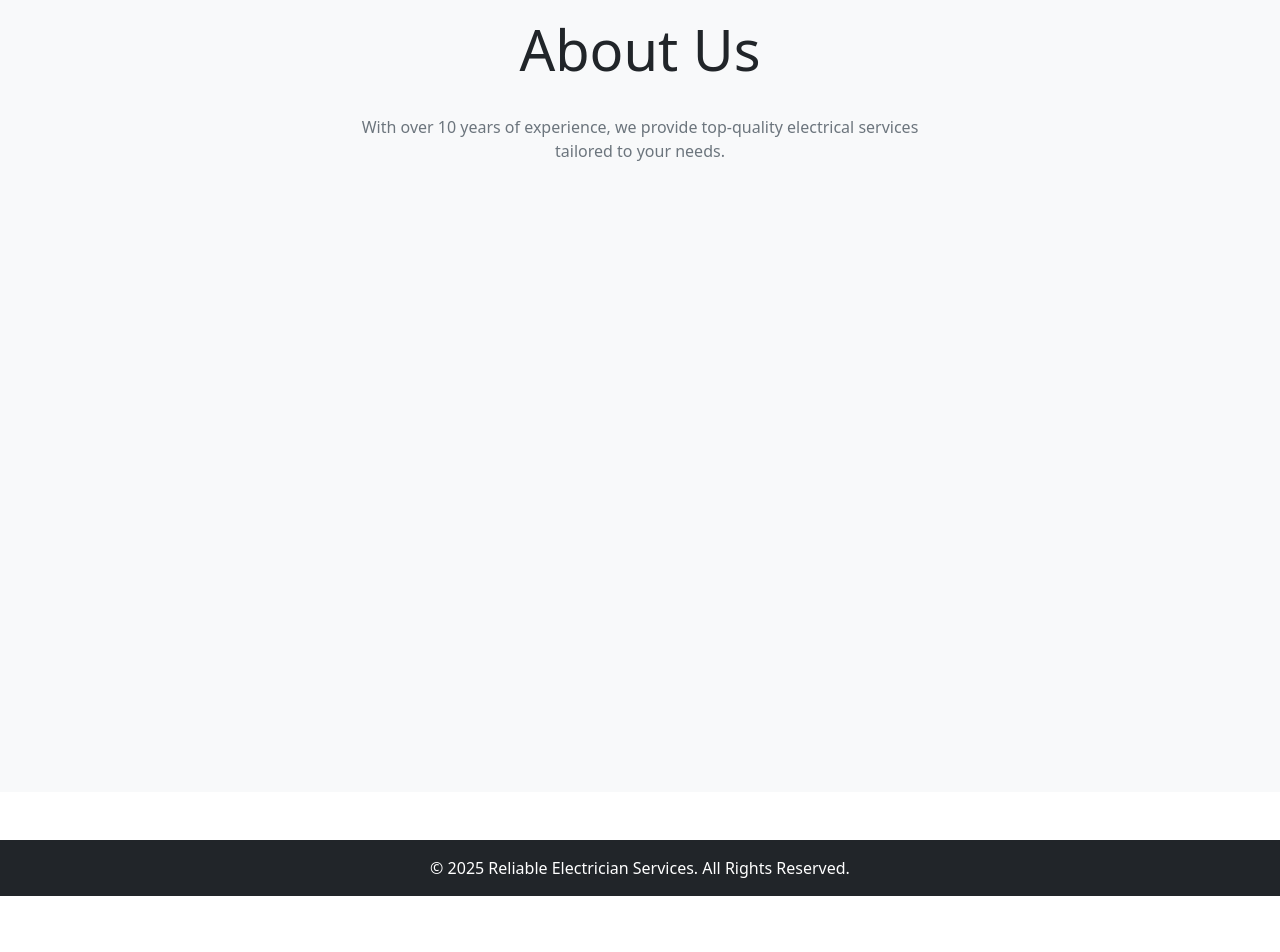
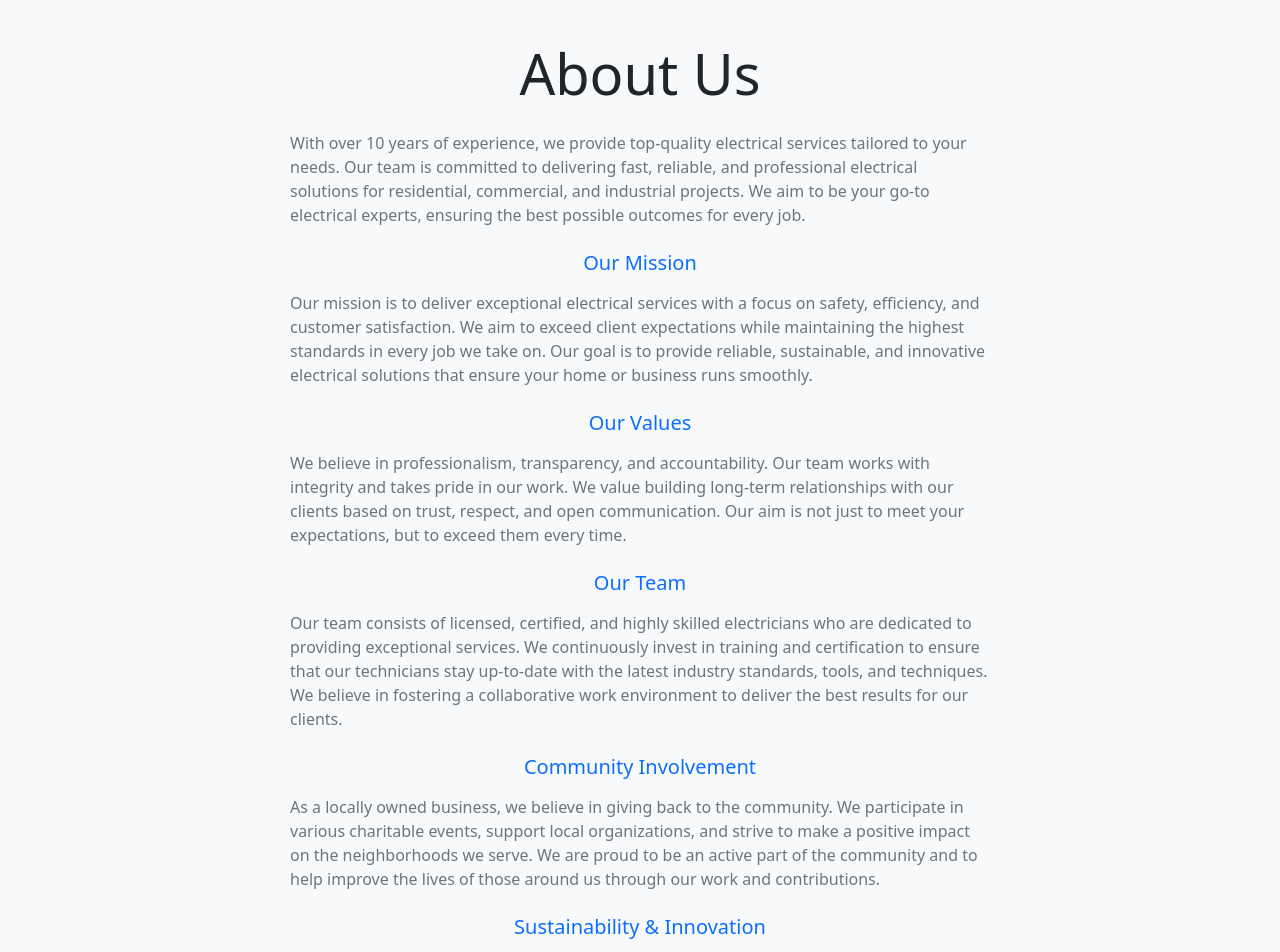
Before and after one commit to Kummirai/electrician, a React (Vite) app in the folder electrician/: page /about in a window 1280 px wide. Shown: the part 80-1032 px from the top of the page. Before the commit the page ends 976 px from the top, so only its background shows below. Built offline with nearby package versions, Linux system fonts and the light colour scheme.

Commit message:
Enhance the content and styling of the About page.

```diff
--- a/electrician/src/assets/AboutPage.jsx
+++ b/electrician/src/assets/AboutPage.jsx
@@ -2,10 +2,35 @@ import React from "react";
 
 export default function AboutPage() {
   return (
-    <div className="min-vh-100 bg-light p-4 text-center d-flex flex-column align-items-center">
-      <h2 className="display-4 font-weight-bold">About Us</h2>
-      <p className="text-secondary mt-4 mx-auto" style={{ maxWidth: '600px' }}>
-        With over 10 years of experience, we provide top-quality electrical services tailored to your needs.
+    <div className="min-vh-100 bg-light p-5 d-flex flex-column align-items-center">
+      <h2 className="display-4 font-weight-bold text-center mb-4">About Us</h2>
+      <p className="text-secondary mb-4" style={{ maxWidth: '700px' }}>
+        With over 10 years of experience, we provide top-quality electrical services tailored to your needs. Our team is committed to delivering fast, reliable, and professional electrical solutions for residential, commercial, and industrial projects. We aim to be your go-to electrical experts, ensuring the best possible outcomes for every job.
+      </p>
+
+      <h3 className="h5 text-primary mb-3">Our Mission</h3>
+      <p className="text-secondary mb-4" style={{ maxWidth: '700px' }}>
+        Our mission is to deliver exceptional electrical services with a focus on safety, efficiency, and customer satisfaction. We aim to exceed client expectations while maintaining the highest standards in every job we take on. Our goal is to provide reliable, sustainable, and innovative electrical solutions that ensure your home or business runs smoothly.
+      </p>
+
+      <h3 className="h5 text-primary mb-3">Our Values</h3>
+      <p className="text-secondary mb-4" style={{ maxWidth: '700px' }}>
+        We believe in professionalism, transparency, and accountability. Our team works with integrity and takes pride in our work. We value building long-term relationships with our clients based on trust, respect, and open communication. Our aim is not just to meet your expectations, but to exceed them every time.
+      </p>
+
+      <h3 className="h5 text-primary mb-3">Our Team</h3>
+      <p className="text-secondary mb-4" style={{ maxWidth: '700px' }}>
+        Our team consists of licensed, certified, and highly skilled electricians who are dedicated to providing exceptional services. We continuously invest in training and certification to ensure that our technicians stay up-to-date with the latest industry standards, tools, and techniques. We believe in fostering a collaborative work environment to deliver the best results for our clients.
+      </p>
+
+      <h3 className="h5 text-primary mb-3">Community Involvement</h3>
+      <p className="text-secondary mb-4" style={{ maxWidth: '700px' }}>
+        As a locally owned business, we believe in giving back to the community. We participate in various charitable events, support local organizations, and strive to make a positive impact on the neighborhoods we serve. We are proud to be an active part of the community and to help improve the lives of those around us through our work and contributions.
+      </p>
+
+      <h3 className="h5 text-primary mb-3">Sustainability & Innovation</h3>
+      <p className="text-secondary mb-4" style={{ maxWidth: '700px' }}>
+        We are committed to sustainability and energy efficiency. As technology continues to evolve, we embrace innovation in the electrical field to offer cutting-edge solutions for energy conservation, such as solar power, LED lighting, and smart home technology. Our goal is to help you save energy, reduce your carbon footprint, and lower your utility bills with modern, sustainable solutions.
       </p>
     </div>
   );
--- a/electrician/src/assets/ContactPage.jsx
+++ b/electrician/src/assets/ContactPage.jsx
@@ -18,9 +18,9 @@ export default function ContactPage() {
 
         <h3 className="h4 mb-3">Business Hours</h3>
         <ul className="list-unstyled">
-          <li>Monday - Friday: 9:00 AM - 6:00 PM</li>
-          <li>Saturday: 10:00 AM - 4:00 PM</li>
-          <li>Sunday: Closed</li>
+          <li>Monday - Friday: 6:00 AM - 6:00 PM</li>
+          <li>Saturday: Closed</li>
+          <li>Sunday: 6:00 AM - 4:00 PM</li>
         </ul>
 
         <h3 className="h4 mb-3">Send Us a Message</h3>
--- a/electrician/src/assets/HomePage.jsx
+++ b/electrician/src/assets/HomePage.jsx
@@ -15,7 +15,7 @@ export default function HomePage() {
       }}
     >
       <div className="container text-center">
-        <h1 className="display-4 font-weight-bold text-white">Welcome to Reliable Electrician Services</h1>
+        <h1 className="display-4 font-weight-bold text-dark">Welcome to Reliable Electrician Services</h1>
         <p className="text-white-50 mt-3 mx-auto" style={{ maxWidth: "600px" }}>
           Professional, fast, and reliable electrical services for homes and businesses.
         </p>
```
